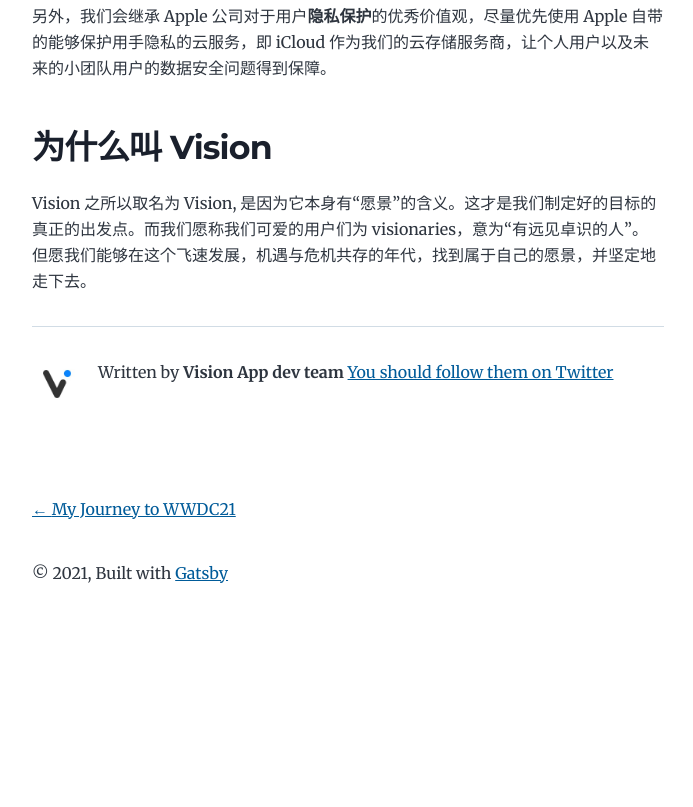
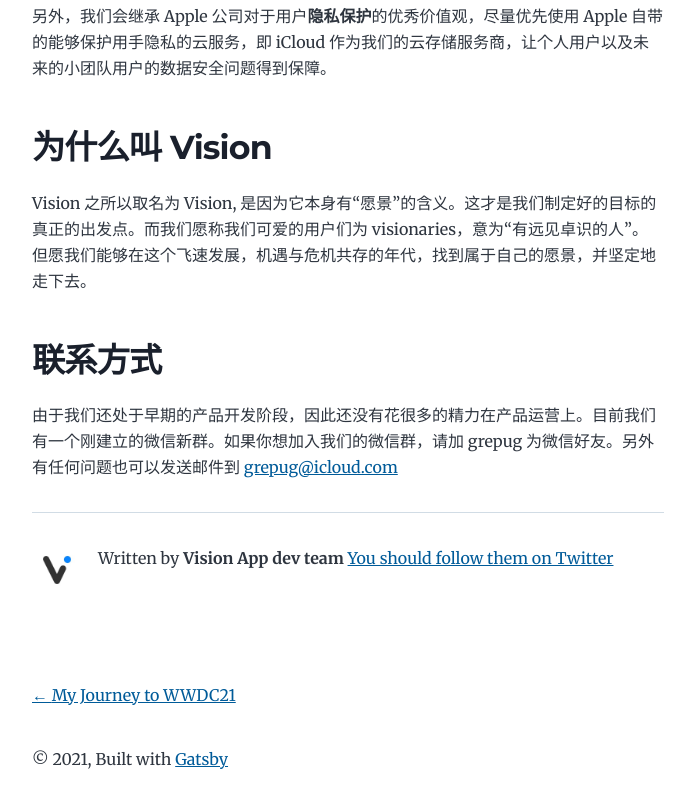
Before and after one commit to grepug/vision-blog, a Gatsby site: page /5-vision-monthly-july/ in a window 1280 px wide. Shown: the part 3209-4016 px from the top of the page, without its empty margins (292-985 px from the left). Before the commit the page ends 3858 px from the top, so only its background shows below. Built offline with nearby package versions, Linux system fonts and the light colour scheme; Gatsby itself is replaced by a stand-in of ours.

Commit message:
add contact

```diff
--- a/content/blog/5-vision-monthly-july/index.md
+++ b/content/blog/5-vision-monthly-july/index.md
@@ -62,3 +62,7 @@
 ## 为什么叫 Vision
 
 Vision 之所以取名为 Vision, 是因为它本身有“愿景”的含义。这才是我们制定好的目标的真正的出发点。而我们愿称我们可爱的用户们为 visionaries，意为“有远见卓识的人”。但愿我们能够在这个飞速发展，机遇与危机共存的年代，找到属于自己的愿景，并坚定地走下去。
+
+## 联系方式
+
+由于我们还处于早期的产品开发阶段，因此还没有花很多的精力在产品运营上。目前我们有一个刚建立的微信新群。如果你想加入我们的微信群，请加 grepug 为微信好友。另外有任何问题也可以发送邮件到 grepug@icloud.com
```
